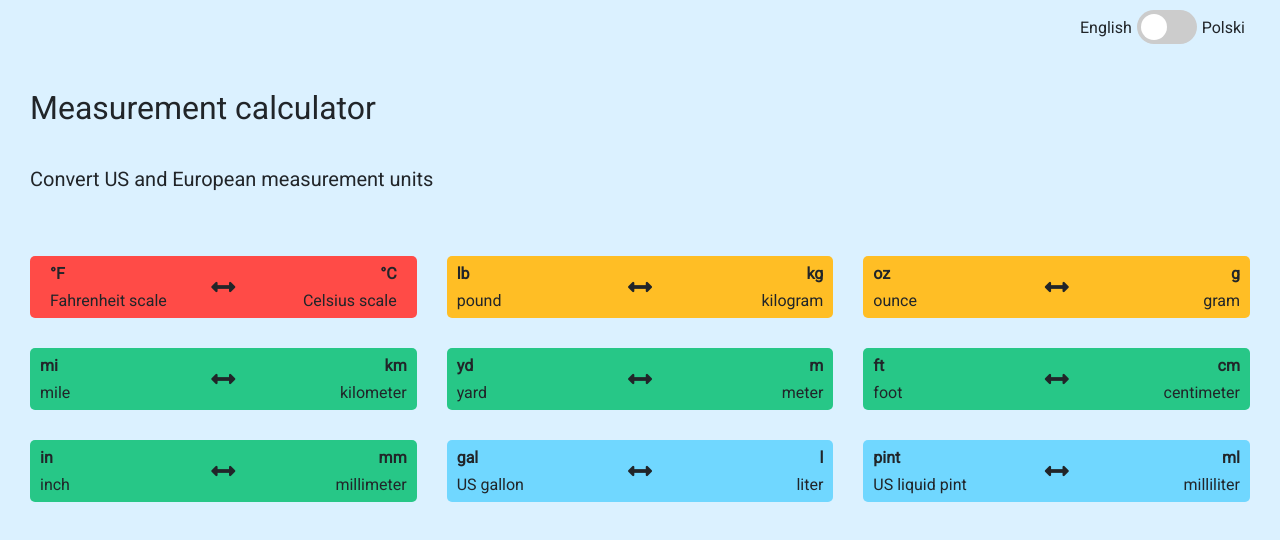
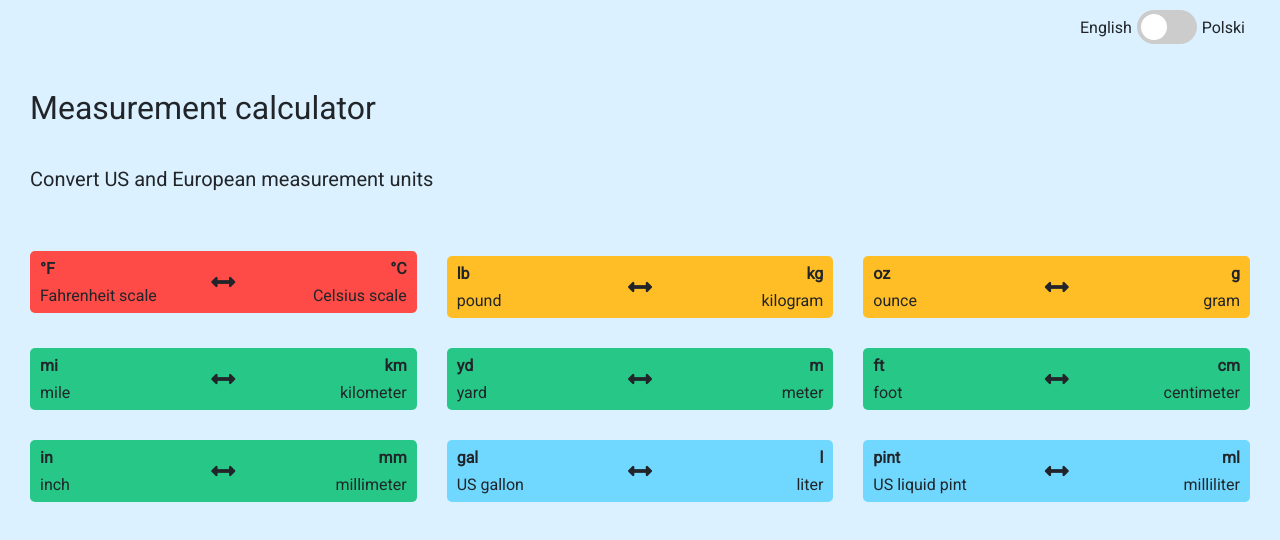
Before and after one commit to danielkoban/measurement-calculator, a Vue app: page / in a window 1280 px wide. In both pictures the pointer is over the element 223 px from the left and 287 px from the top of the page. Shown: the top 540 px of the page. Built offline with nearby package versions, Linux system fonts and the light colour scheme.

Commit message:
change MeasureButtons hover effect

```diff
--- a/src/components/MeasureButtons.vue
+++ b/src/components/MeasureButtons.vue
@@ -66,7 +66,7 @@ export default {
 }
 
 .measureButton:hover {
-  padding: 0 20px;
+  transform: translate(0, -5px);
 }
 
 .measureButton__symbol--bold {
```
